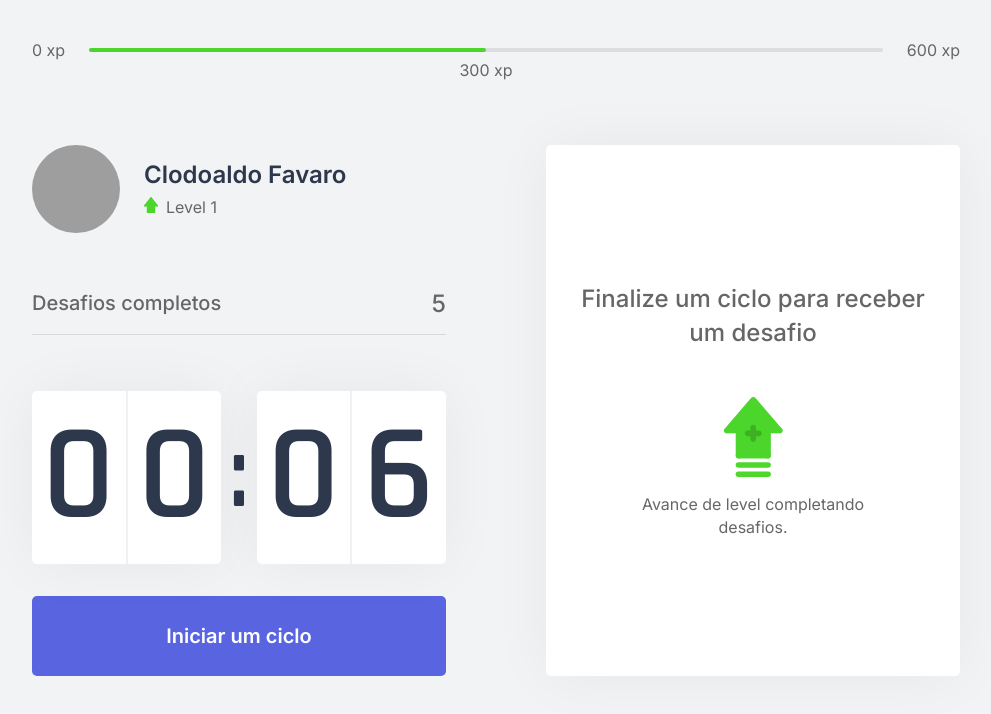
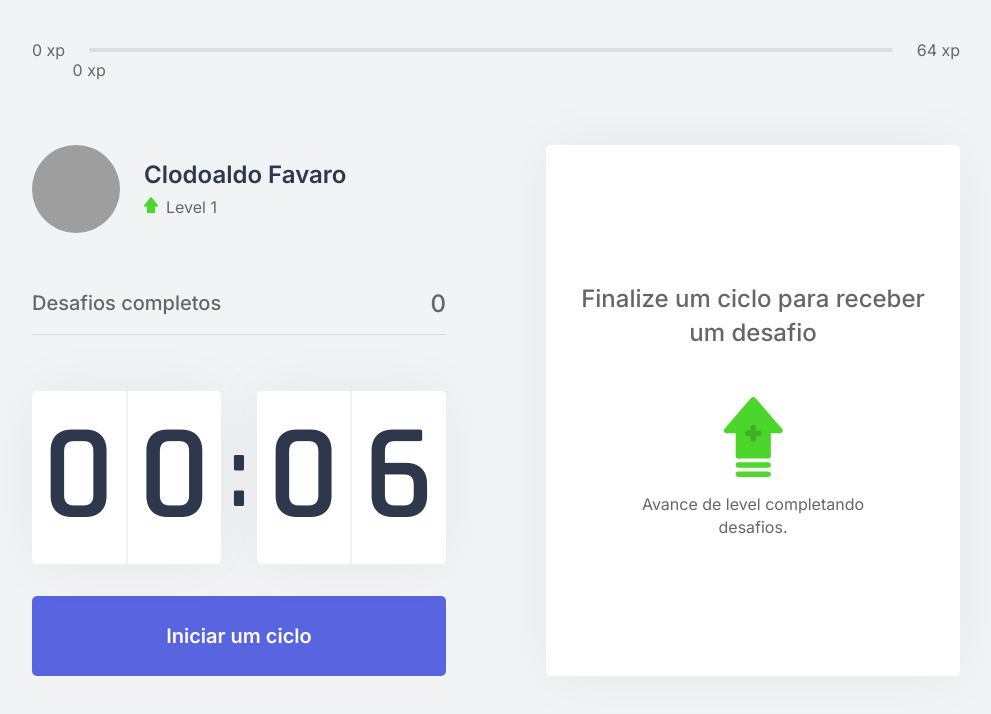
Before and after one commit to clodoaldofavero/moveit-next, a Next.js app: page / in a window 1280 px wide. Shown: the top 714 px of the page, without its empty margins (144-1135 px from the left). Built offline with nearby package versions, Linux system fonts and the light colour scheme; grey boxes are pictures that could not be loaded.

Commit message:
Utiliza xp atual e numero de desafios atual

```diff
--- a/src/components/ChallengeBox.tsx
+++ b/src/components/ChallengeBox.tsx
@@ -3,7 +3,7 @@
 import styles from '../styles/components/ChallengeBox.module.css';
 
 export function ChallengeBox() {
-    const { activeChallenge } = useContext(ChallengesContext);
+    const { activeChallenge, resetChallenge } = useContext(ChallengesContext);
 
     return (
         <div className={styles.challengeBoxContainer}>
@@ -21,6 +21,7 @@
                         <button
                             type="button"
                             className={styles.challengeFailedButton}
+                            onClick={resetChallenge}
                         >
                             Falhei
                         </button>
--- a/src/components/CompletedChallenges.tsx
+++ b/src/components/CompletedChallenges.tsx
@@ -1,10 +1,14 @@
+import { useContext } from 'react';
+import { ChallengesContext } from '../contexts/ChallengesContext';
 import styles from '../styles/components/CompletedChallenges.module.css';
 
 export function CompletedChallenges() {
+  const { challengesCompleted } = useContext(ChallengesContext);
+
   return (
     <div className={styles.completedChallengesContainer}>
         <span>Desafios completos</span>
-        <span>5</span>
+        <span>{challengesCompleted}</span>
     </div>
   );
 }
--- a/src/components/ExperienceBar.tsx
+++ b/src/components/ExperienceBar.tsx
@@ -1,16 +1,22 @@
+import { useContext } from 'react';
+import { ChallengesContext } from '../contexts/ChallengesContext';
 import styles from '../styles/components/ExperienceBar.module.css';
 
 export function ExperienceBar() {
+    const { currentExperience, experienceToNextLevel } = useContext(ChallengesContext);
+
+    const percentToNextLevel = Math.round(currentExperience * 100 / experienceToNextLevel);
+
     return (
         <header className={styles.experienceBar}>
             <span>0 xp</span>
             <div>
-                <div style={{ width: '50%'}}/>
-                <span className={styles.currentExperience} style={{ left: '50%'}}>
-                    300 xp
+                <div style={{ width: `${percentToNextLevel}%`}}/>
+                <span className={styles.currentExperience} style={{ left: `${percentToNextLevel}%`}}>
+                    {currentExperience} xp
                 </span>
             </div>
-            <span>600 xp</span>
+            <span>{experienceToNextLevel} xp</span>
         </header>
     )
 }
--- a/src/contexts/ChallengesContext.tsx
+++ b/src/contexts/ChallengesContext.tsx
@@ -11,10 +11,12 @@
 interface ChallengesContextData {
     level: number;
     currentExperience: number;
+    experienceToNextLevel: number;
     challengesCompleted: number;
     activeChallenge: Challenge;
     levelUp: () => void;
     startNewChallenge: () => void;
+    resetChallenge: () => void;
 }
 
 interface ChallengesProviderProps {
@@ -30,6 +32,8 @@
 
     const [activeChallenge, setActiveChallenge] = useState(null);
 
+    const experienceToNextLevel = Math.pow((level + 1) * 4, 2)
+
     function levelUp() {
         setLevel(level + 1);
     }
@@ -41,15 +45,21 @@
         setActiveChallenge(challenge);
     }
 
+    function resetChallenge() {
+        setActiveChallenge(null);
+    }
+
     return (
         <ChallengesContext.Provider
             value={{
                 level,
                 currentExperience,
+                experienceToNextLevel,
                 challengesCompleted,
                 levelUp,
                 startNewChallenge,
-                activeChallenge
+                activeChallenge,
+                resetChallenge
             }}>
             {children}
         </ChallengesContext.Provider>
```
